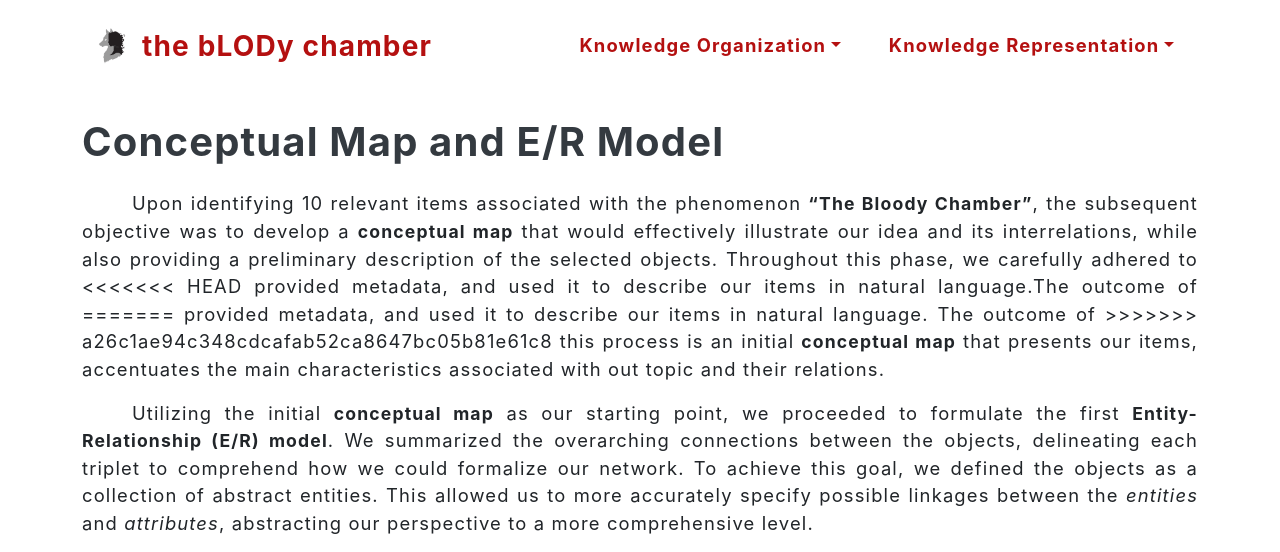
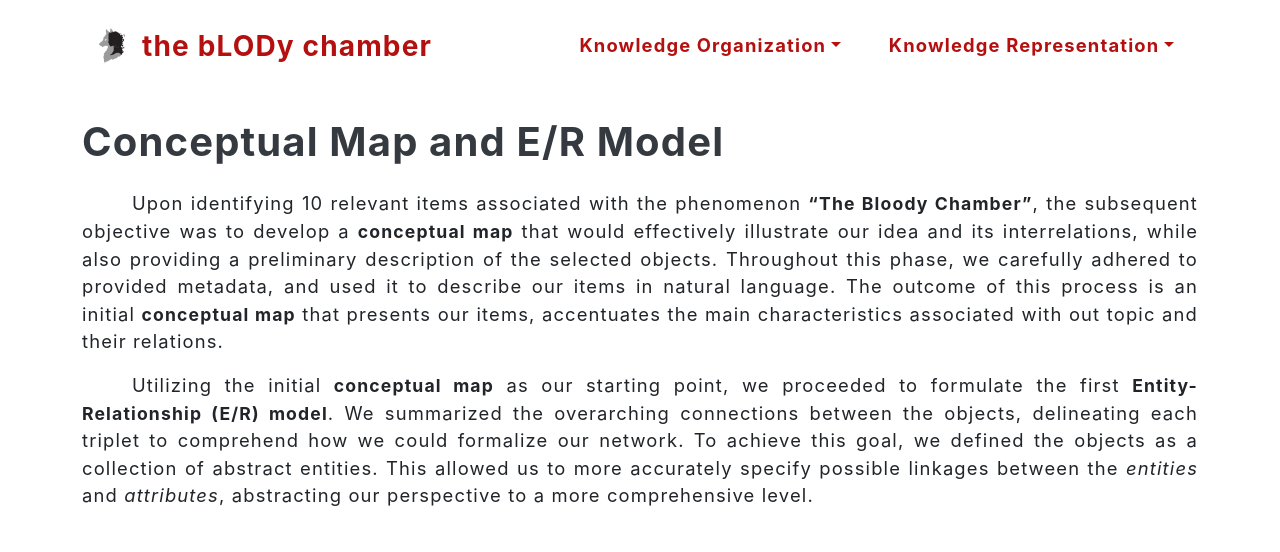
Before and after one commit to thebloodychamber/thebloodychamber.github.io, a plain HTML site: page er_model.html in a window 1280 px wide. Shown: the top 552 px of the page. Drawn offline with nearby package versions, Linux system fonts and the light colour scheme.

Commit message:
modify er_model.html

```diff
--- a/er_model.html
+++ b/er_model.html
@@ -65,11 +65,7 @@
                             Chamber”</strong>, the subsequent objective was to develop a <strong>conceptual map</strong>
                         that would effectively illustrate our idea and its interrelations, while also providing a
                         preliminary description of the selected objects. Throughout this phase, we carefully adhered to
-<<<<<<< HEAD
-                        provided metadata, and used it to describe our items in natural language.The outcome of
-=======
                         provided metadata, and used it to describe our items in natural language. The outcome of
->>>>>>> a26c1ae94c348cdcafab52ca8647bc05b81e61c8
                         this process is an initial <strong>conceptual map</strong> that presents our items, accentuates
                         the main characteristics associated with out topic and their relations.
                     </p>
```
